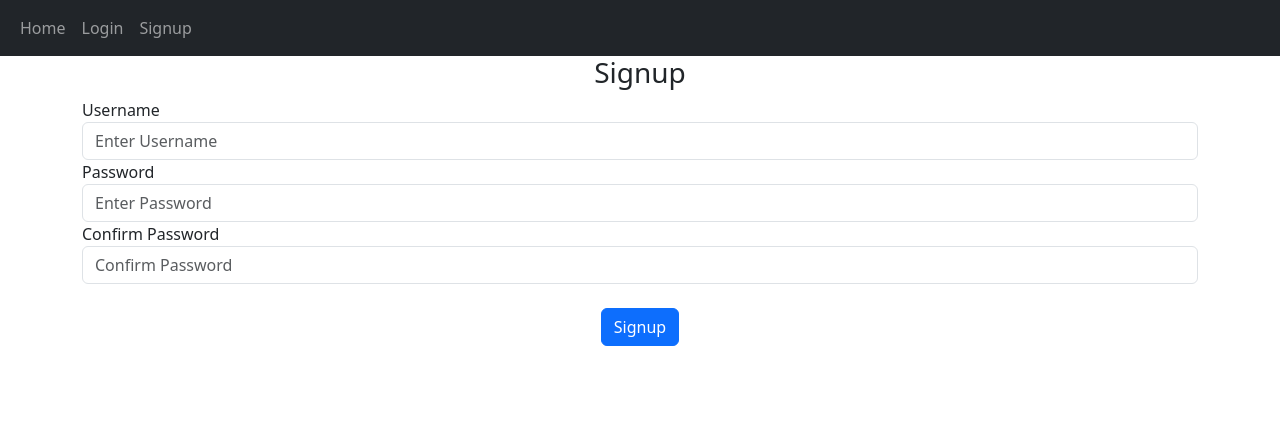
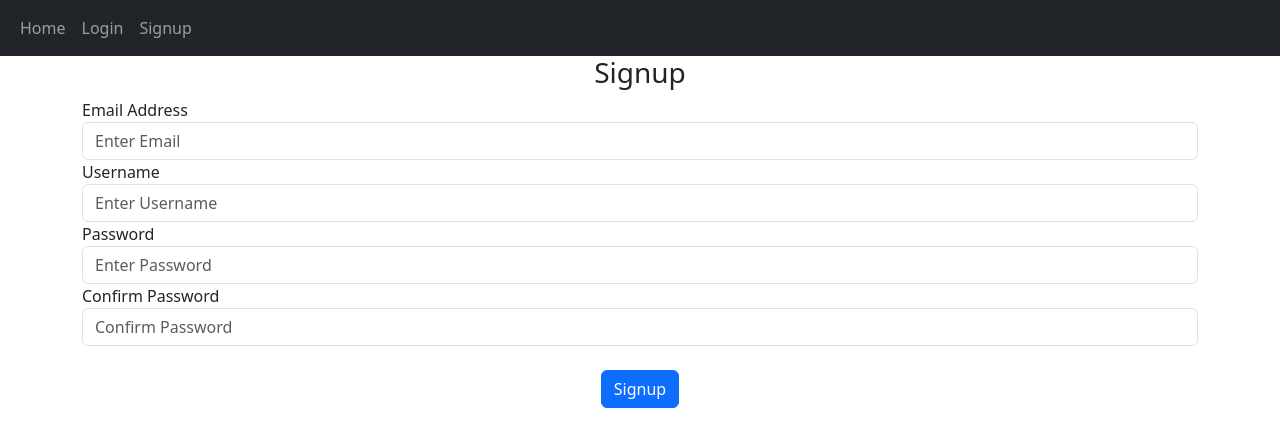
Before and after one commit to JonEast87/Flask_Blog, a Flask app: page /signup in a window 1280 px wide. Shown: the top 447 px of the page. Run offline with Flask 3, Linux system fonts and the light colour scheme.

Commit message:
Some minor tweaks to the template to ensure the name was properly set for values. finished the routing for user registration and login.

```diff
--- a/website/auth.py
+++ b/website/auth.py
@@ -4,16 +4,16 @@ from .models import User
 from flask_login import login_user, logout_user, login_required, current_user
 from werkzeug.security import generate_password_hash, check_password_hash
 
-auth = Blueprint("auth", __name__)
+auth = Blueprint('auth', __name__)
 
 
-@auth.route("/signup", methods=['GET', 'POST'])
+@auth.route('/signup', methods=['GET', 'POST'])
 def signup():
     if request.method == 'POST':
-        email = request.form.get("email")
-        username = request.form.get("username")
-        password1 = request.form.get("password1")
-        password2 = request.form.get("password2")
+        email = request.form.get('email')
+        username = request.form.get('username')
+        password1 = request.form.get('password1')
+        password2 = request.form.get('password2')
 
         # Check first if email exists before making a new one
         email_exists = User.query.filter_by(email=email).first()
@@ -30,26 +30,29 @@ def signup():
             flash('Username is too short.', category='error')
         elif len(password1) < 6:
             flash('Password is too short.', category='error')
+        elif len(email) < 4:
+            flash('Email is invalid.', category='error')
         else:
-            new_user = User(email=email, username=username, password1=generate_password_hash(password1, method='sha256'))
+            new_user = User(email=email, username=username, password=generate_password_hash(password1, method='sha256'))
             db.session.add(new_user)
             db.session.commit()
             login_user(new_user, remember=True)
             flash('User created!')
             return redirect(url_for('views.home'))
 
-    return render_template("signup.html")
+    return render_template('signup.html')
 
 
-@auth.route("/login", methods=['GET', 'POST'])
+@auth.route('/login', methods=['GET', 'POST'])
 def login():
-    if request.moethod == 'POST':
-        email = request.form.get("email")
-        password = request.form.get("password")
+    if request.method == 'POST':
+        email = request.form.get('email')
+        password = request.form.get('password')
+
         user = User.query.filter_by(email=email).first()
         if user:
             if check_password_hash(user.password, password):
-                flash("Logged in!", category='success')
+                flash('Logged in!', category='success')
                 login_user(user, remember=True)
                 return redirect(url_for('views.home'))
             else:
@@ -57,11 +60,11 @@ def login():
         else:
             flash('Email does not exist', category='error')
 
-    return render_template("login.html")
+    return render_template('login.html')
 
 
 @login_required
-@auth.route("logout")
+@auth.route('/logout')
 def logout():
     logout_user()
-    return redirect(url_for("views.home"))
+    return redirect(url_for('views.home'))
--- a/website/templates/base.html
+++ b/website/templates/base.html
@@ -26,6 +26,13 @@
             </div>
         </div>
     </nav>
+    {% with messages = get_flashed_messages(with_categories=True) %}
+        {% if messages %}
+            {% for category, message in messages %}
+                {{ message }}
+            {% endfor %}
+        {% endif %}
+    {% endwith %}
     <!-- class below will render all dynamic html content inside container for presentation -->
     <div class="container">{% block content %}{% endblock %}</div>
     <script src="https://cdn.jsdelivr.net/npm/bootstrap@5.3.0/dist/js/bootstrap.bundle.min.js"
--- a/website/templates/login.html
+++ b/website/templates/login.html
@@ -6,7 +6,7 @@ Login
     <h3 align="center">Login</h3>
     <div class="form-group">
         <label for="email">Email Address</label>
-        <input type="text" id="email" class="form-control" placeholder="Enter Email">
+        <input type="text" id="email" name="email" class="form-control" placeholder="Enter Email">
         <label for="password">Password</label>
         <input type="password" id="password" name="password" class="form-control" placeholder="Enter Password">
         <br />
--- a/website/templates/signup.html
+++ b/website/templates/signup.html
@@ -5,12 +5,14 @@ Signup
 <form method="POST">
     <h3 align="center">Signup</h3>
     <div class="form-group">
+        <label for="email">Email Address</label>
+        <input type="text" id="email" name="email" class="form-control" placeholder="Enter Email">
         <label for="username">Username</label>
-        <input type="text" id="username" class="form-control" placeholder="Enter Username">
+        <input type="text" id="username" name="username" class="form-control" placeholder="Enter Username">
         <label for="password1">Password</label>
-        <input type="password" id="password1" name="password" class="form-control" placeholder="Enter Password">
+        <input type="password" id="password1" name="password1" class="form-control" placeholder="Enter Password">
         <label for="password2">Confirm Password</label>
-        <input type="password" id="password2" name="password" class="form-control" placeholder="Confirm Password">
+        <input type="password" id="password2" name="password2" class="form-control" placeholder="Confirm Password">
         <br />
         <div align="center">
             <button class="btn btn-primary" type="submit">Signup</button>
```
Also changed, not shown: instance/database.db.
